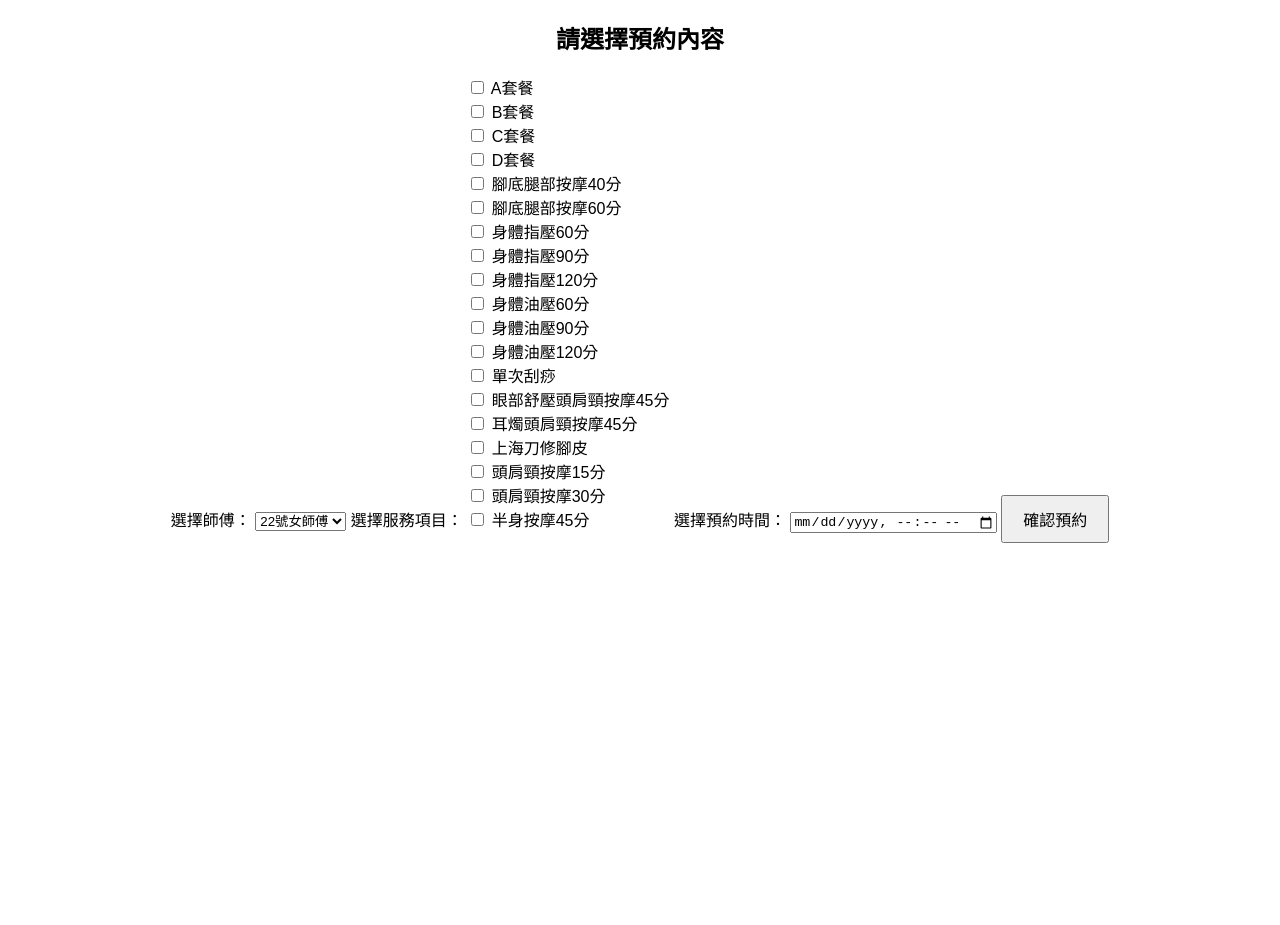
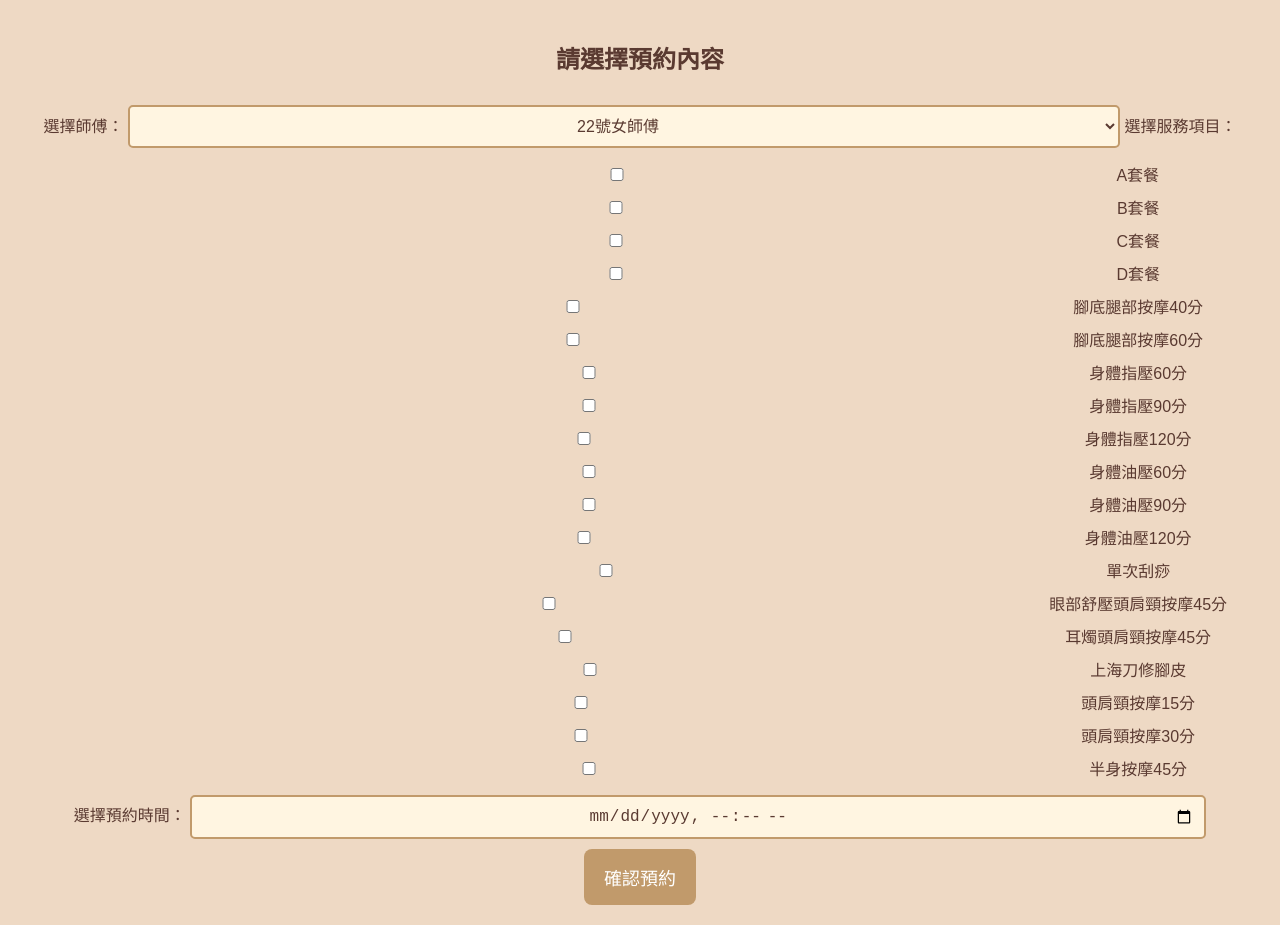
Before and after one commit to ea09080908/line_booking, a plain HTML site: page index.html in a window 1280 px wide. Before the commit the page ends 800 px from the top, so only its background shows below. Drawn offline with Linux system fonts and the light colour scheme; a script that the page names is missing; a web font is replaced by a local one.

Commit message:
Add files via upload

```diff
--- a/index.html
+++ b/index.html
@@ -5,10 +5,40 @@
     <meta name="viewport" content="width=device-width, initial-scale=1.0">
     <title>預約服務</title>
     <script src="https://static.line-scdn.net/liff/edge/2/sdk.js"></script>
+    <link href="https://fonts.googleapis.com/css2?family=LXGW+WenKai+Mono+TC&display=swap" rel="stylesheet">
     <style>
-        body { font-family: Arial, sans-serif; text-align: center; margin: 20px; }
-        .checkbox-group { text-align: left; display: inline-block; }
-        button { margin-top: 15px; padding: 10px 20px; font-size: 16px; }
+        body {
+            background-color: #EED9C4; /* 淺奶茶色背景 */
+            font-family: 'LXGW WenKai Mono TC', sans-serif;
+            text-align: center;
+            color: #5A3A31; /* 深咖啡色字體 */
+            margin: 0;
+            padding: 20px;
+        }
+        select, input {
+            width: 80%;
+            padding: 10px;
+            margin: 10px 0;
+            border: 2px solid #C19A6B;
+            border-radius: 5px;
+            font-size: 16px;
+            background-color: #FFF5E1;
+            color: #5A3A31;
+            text-align: center;
+        }
+        button {
+            background-color: #C19A6B;
+            color: white;
+            border: none;
+            padding: 15px 20px;
+            font-size: 18px;
+            border-radius: 8px;
+            cursor: pointer;
+            transition: 0.3s;
+        }
+        button:hover {
+            background-color: #A67C52;
+        }
     </style>
 </head>
 <body>
@@ -58,33 +88,15 @@
     <script>
         function submitBooking() {
             let master = document.getElementById("master").value;
+            let service = document.getElementById("service").value;
             let bookingTime = document.getElementById("bookingTime").value;
-
-            // 取得所有勾選的服務項目
-            let services = [];
-            document.querySelectorAll('input[name="service"]:checked').forEach((checkbox) => {
-                services.push(checkbox.value);
-            });
-
-            // Debug：確認選項是否正確讀取
-            console.log("選擇的師傅:", master);
-            console.log("選擇的服務:", services);
-            console.log("預約時間:", bookingTime);
-
-            if (services.length === 0) {
-                alert("請至少選擇一個服務項目！");
-                return;
-            }
 
             if (!bookingTime) {
                 alert("請選擇預約時間！");
                 return;
             }
 
-            let bookingMessage = `📌 預約確認\n👨 師傅：${master}\n🔧 服務：${services.join(', ')}\n⏰ 時間：${bookingTime}`;
-
-            // Debug：確認訊息格式是否正確
-            console.log("傳送的訊息內容:", bookingMessage);
+            let bookingMessage = `📌 預約確認\n👨 師傅：${master}\n🔧 服務：${service}\n⏰ 時間：${bookingTime}`;
 
             liff.sendMessages([
                 {
@@ -96,12 +108,11 @@
                 liff.closeWindow();
             }).catch((err) => {
                 console.error("發送訊息失敗", err);
-                alert("發送訊息失敗，請檢查 Console Log");
             });
         }
 
         function initializeLiff() {
-            liff.init({ liffId: "2007046076-266OGjYN" })
+            liff.init({ liffId: 2007046076-266OGjYN" })
                 .then(() => console.log("LIFF 初始化成功"))
                 .catch((err) => console.error("LIFF 初始化失敗", err));
         }
```
